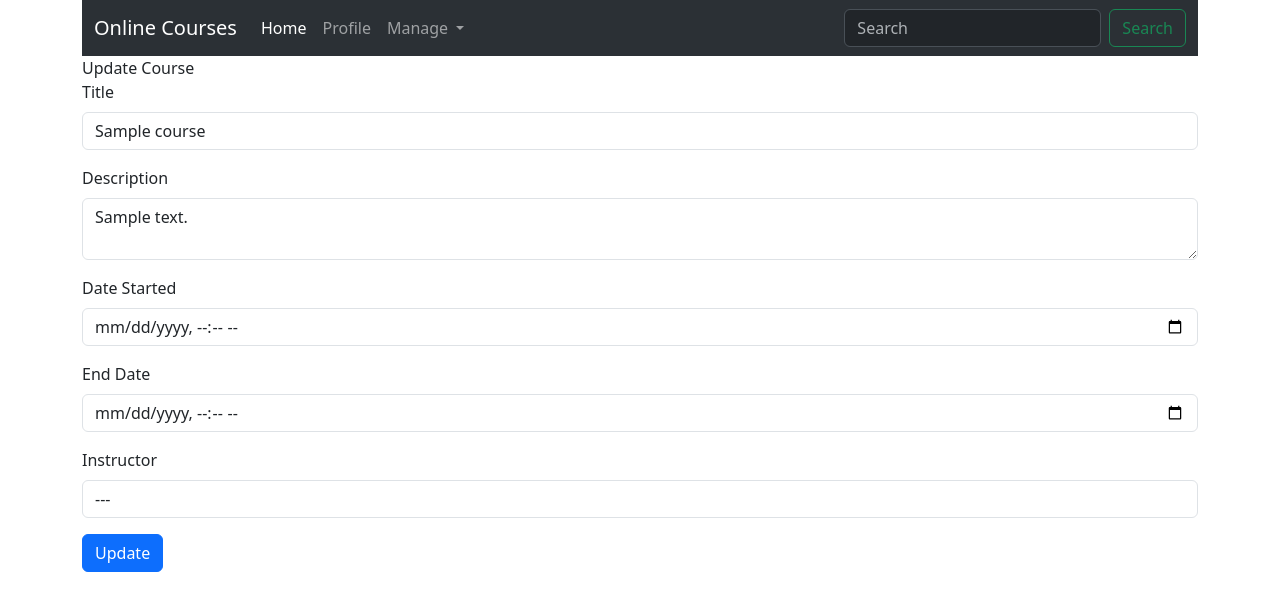
After one commit to andrewdevelo/diploma_project_courses, a Django app: template templates/online_courses/update_course.html in a window 1280 px wide. The commit adds this page. Shown: the top 611 px of the page. Run offline with Django 5.2, Linux system fonts and the light colour scheme; tables that the repository leaves empty hold one stand-in row (values such as "Sample post"); the template is opened without the code that fills it: values that come from a table or form of the project are taken from there, most other values are stand-ins (such as "Sample title", 1, 10 or a date in 2020).

Commit message:
feat: create forms.py, create templates create_course.html and update_course.html

```diff
--- a/templates/main.html
+++ b/templates/main.html
@@ -5,6 +5,8 @@
     <meta charset="UTF-8">
     <link rel="stylesheet" href="{% static 'online_courses/css/styles.css' %}">
     <link rel="stylesheet" href="{% static 'online_courses/css/course.css' %}">
+    <link rel="stylesheet" href="{% static 'online_courses/css/course_form.css' %}">
+    <link rel="stylesheet" href="{% static 'online_courses/css/update_course.css' %}">
     <meta name="viewport" content="width=device-width, initial-scale=1">
     <title>{% block title %}{% endblock %}</title>
     <link href="https://cdn.jsdelivr.net/npm/bootstrap@5.3.3/dist/css/bootstrap.min.css"
@@ -19,7 +21,7 @@
 <div class="container">
     <nav class="navbar navbar-expand-lg bg-body-tertiary" data-bs-theme="dark">
   <div class="container-fluid">
-    <a class="navbar-brand" href="#">Online Courses</a>
+    <a class="navbar-brand" href="{% url 'all-courses' %}">Online Courses</a>
     <button class="navbar-toggler"
             type="button"
             data-bs-toggle="collapse"
@@ -42,7 +44,7 @@
             Manage
           </a>
           <ul class="dropdown-menu">
-            <li><a class="dropdown-item" href="#">Online courses</a></li>
+            <li><a class="dropdown-item" href="{% url 'all-courses' %}">Online courses</a></li>
             <li><a class="dropdown-item" href="#">Enroll in a course</a></li>
           </ul>
         </li>
--- /dev/null
+++ b/templates/online_courses/update_course.html
@@ -0,0 +1,50 @@
+{% extends 'main.html' %}
+
+{% block title %}
+Update course
+{% endblock %}
+
+{% block content %}
+<div class="update-course-title">
+    Update Course
+</div>
+<div class="course-container-form">
+    <form method="post" autocomplete="on">
+        {% csrf_token %}
+
+        <div class="mb-3">
+            <label for="title" class="form-label">Title</label>
+            <input type="text" class="form-control" id="title" name="title"
+                   maxlength="100" placeholder="Title" value="{{ course.title }}">
+        </div>
+
+        <div class="mb-3">
+            <label for="description" class="form-label">Description</label>
+            <textarea class="form-control" id="description" name="description"
+                      maxlength="1500">{{ course.description }}</textarea>
+        </div>
+
+
+        <div class="mb-3">
+            <label for="start_date" class="form-label">Date Started</label>
+            <input type="datetime-local" class="form-control" id="start_date" name="start_date">
+        </div>
+
+        <div class="mb-3">
+            <label for="end_date" class="form-label">End Date</label>
+            <input type="datetime-local" class="form-control" id="end_date" name="end_date">
+        </div>
+
+        <div class="mb-3">
+            <label for="instructor" class="form-label">Instructor</label>
+            <select class="form-control" id="instructor" name="instructor">
+                <option value="" selected="">---</option>
+                {% for user in users%}
+                <option value="{{ user.id }}">{{ user.last_name }}</option>
+                {% endfor %}
+            </select>
+        </div>
+            <button type="submit" class="btn btn-primary">Update</button>
+    </form>
+</div>
+{% endblock %}
```
Also changed, not shown: apps/online_courses/forms.py (+44 -0 lines), apps/online_courses/urls.py (+6 -4 lines), apps/online_courses/views.py (+100 -1 lines), templates/online_courses/create_course.html (added, +49 -0 lines).
